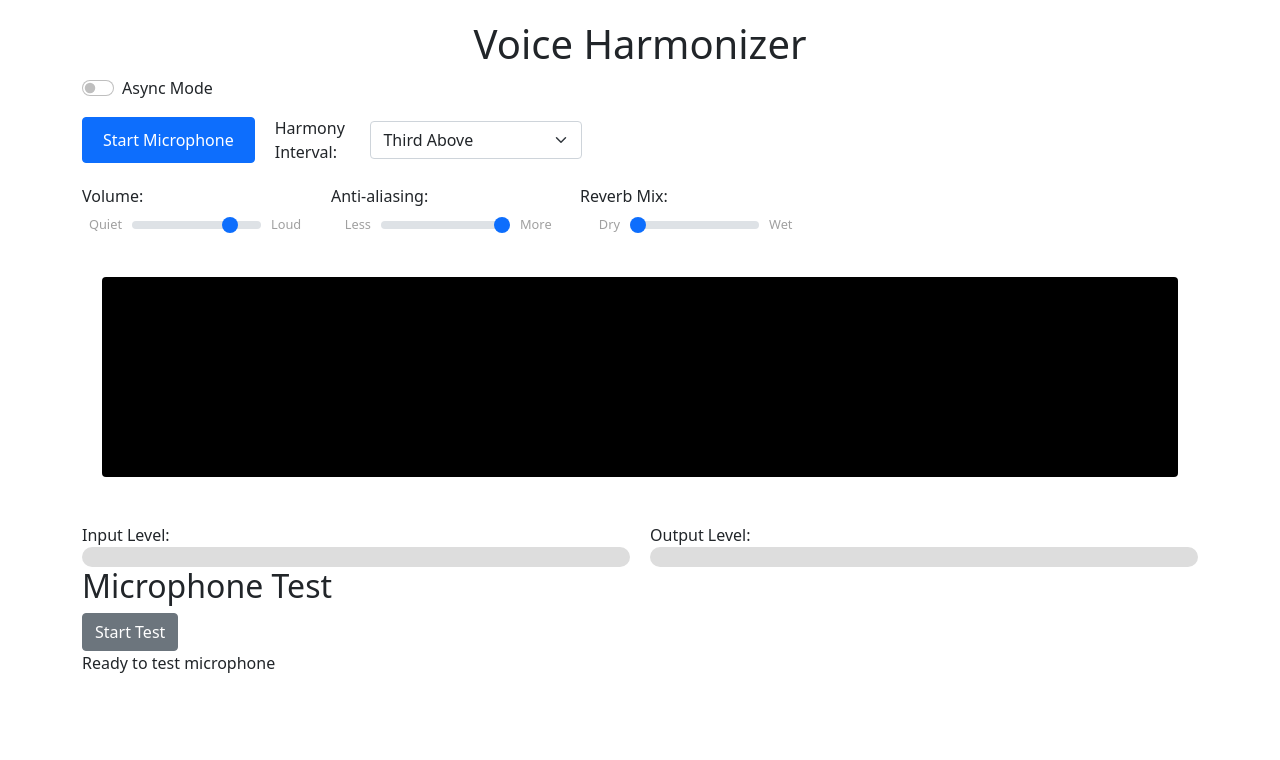
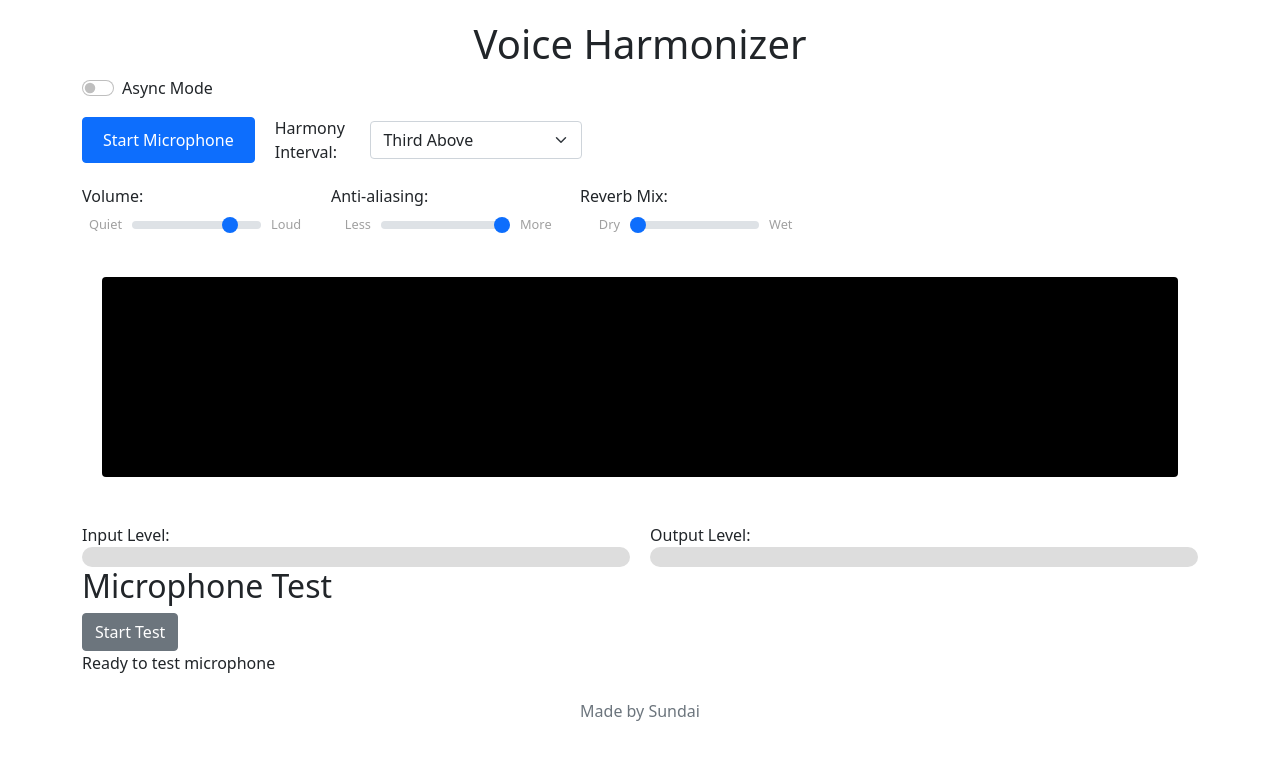
Before and after one commit to tmad4000/VocalHarmony, a plain HTML site: page index.html in a window 1280 px wide. Drawn offline with nearby package versions, Linux system fonts and the light colour scheme.

Commit message:
Agent query: Can you see 'Made by Sundai' at the bottom of the page and is the rest of the application still working correctly?
Add footer with creator attribution.

Screenshot: https://storage.googleapis.com/screenshot-production-us-central1/912ddb7b-e3a6-4ff9-b113-66ca2a18744a/539370b8-8a0f-4f4c-8ade-d63d186e0b60.jpg

```diff
--- a/index.html
+++ b/index.html
@@ -96,6 +96,11 @@
         </div>
     </div>
 
+    <!-- Footer -->
+    <footer class="text-center mt-4 mb-3">
+        <p class="text-muted">Made by Sundai</p>
+    </footer>
+
     <script src="js/visualizer.js"></script>
     <script src="js/audioProcessor.js"></script>
     <script src="js/app.js"></script>
```
